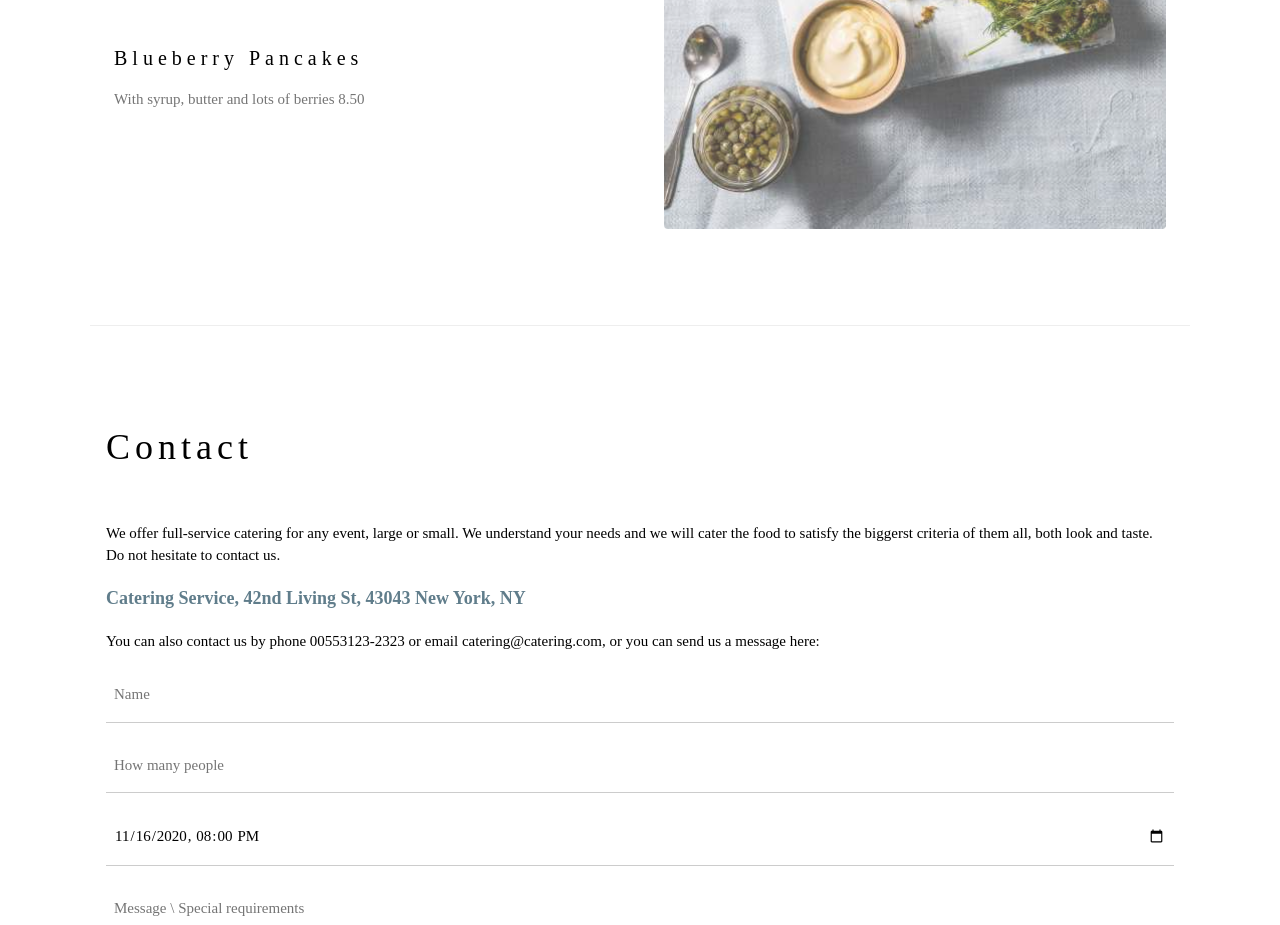
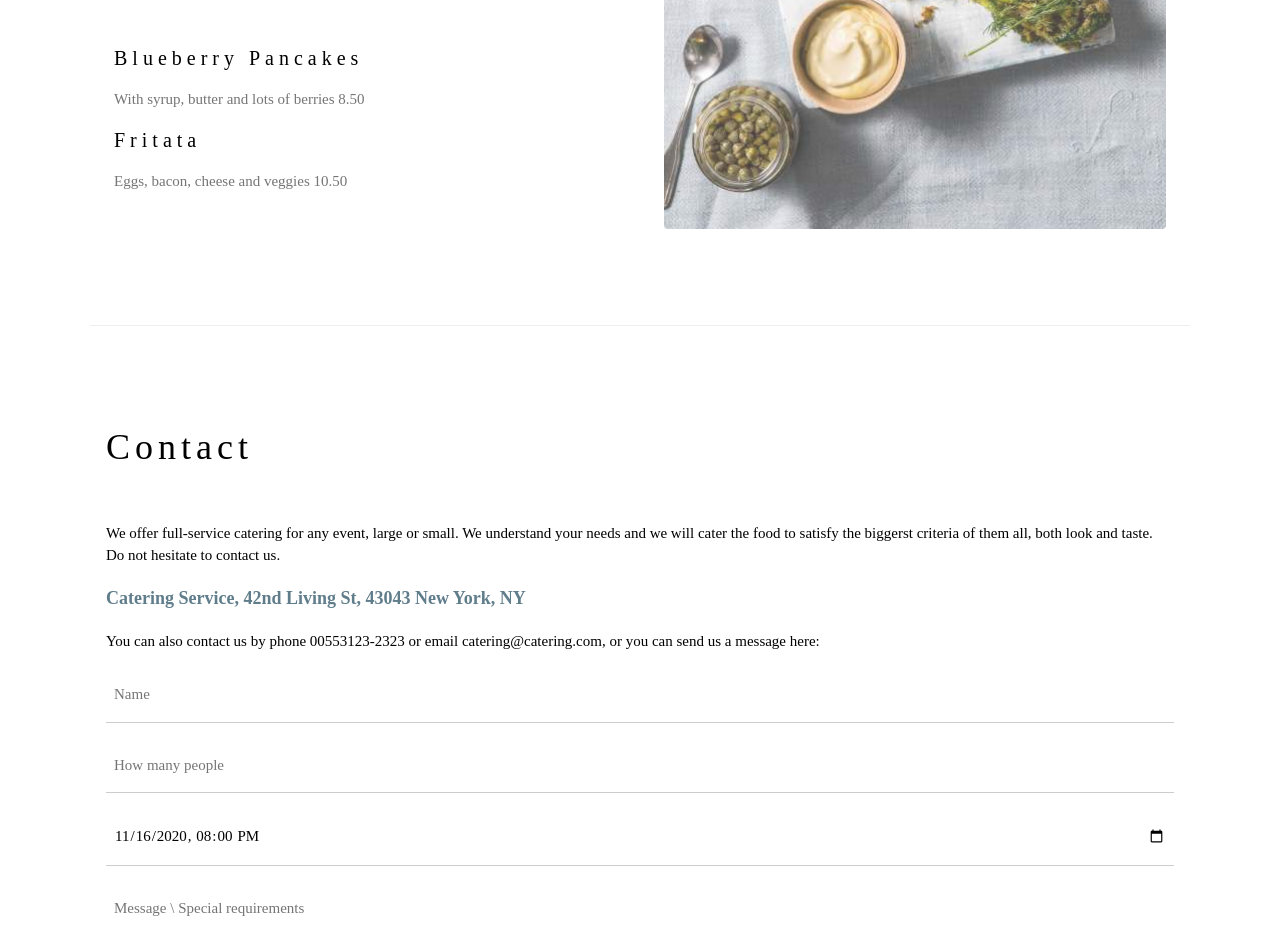
Before and after one commit to YAN-AES/mywebsite, a plain HTML site: page index.html in a window 1280 px wide. Shown: the part 2060-2985 px from the top of the page. Drawn offline with nearby package versions, Linux system fonts and the light colour scheme.

Commit message:
Adicionado o item fritata ao menu

```diff
--- a/index.html
+++ b/index.html
@@ -74,6 +74,9 @@ h1, h2, h3, h4, h5, h6 {
 
       <h4>Blueberry Pancakes</h4>
       <p class="w3-text-grey">With syrup, butter and lots of berries 8.50</p>
+
+      <h4>Fritata</h4>
+      <p class="w3-text-grey">Eggs, bacon, cheese and veggies 10.50</p>
     </div>
 
     <div class="w3-col l6 w3-padding-large">
```
